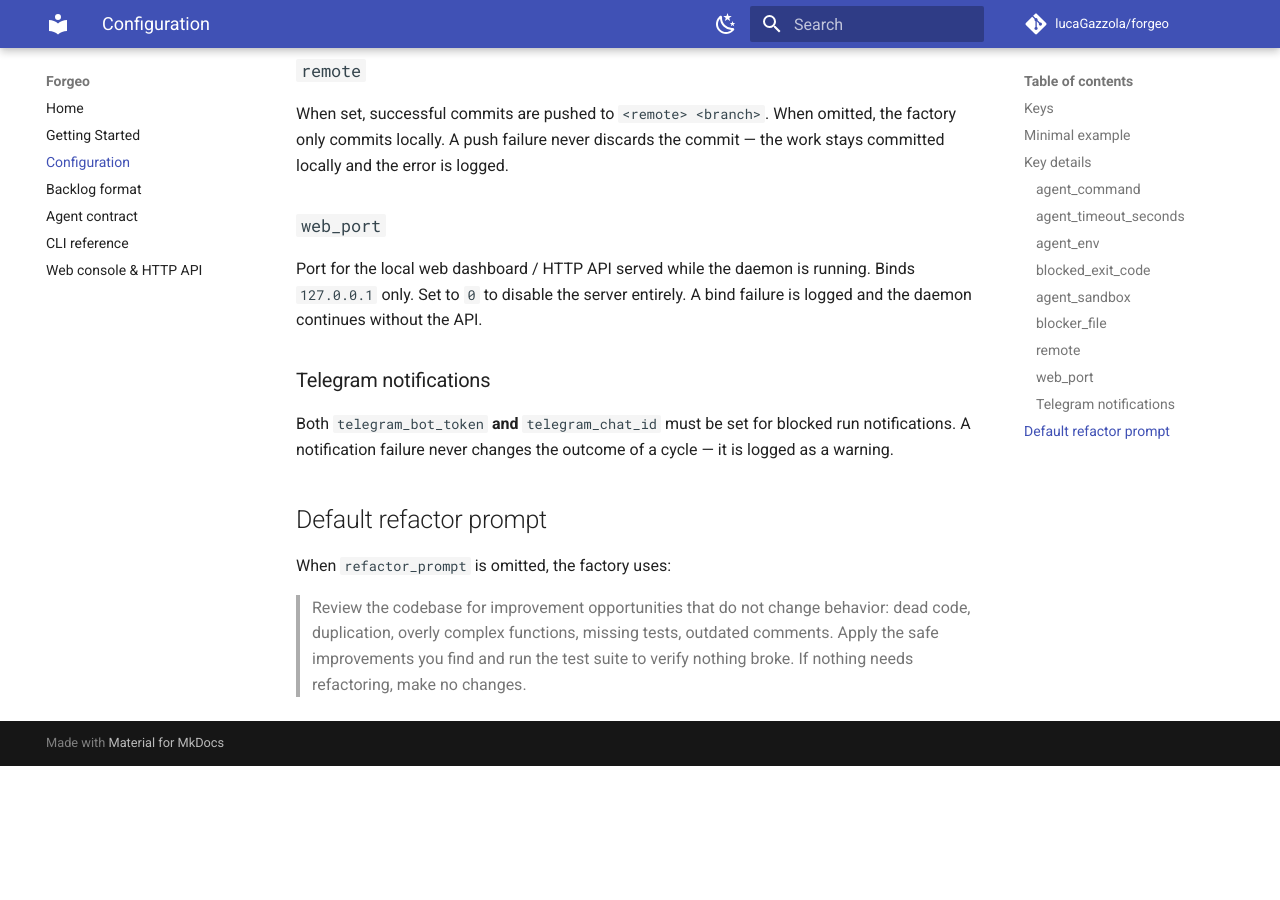
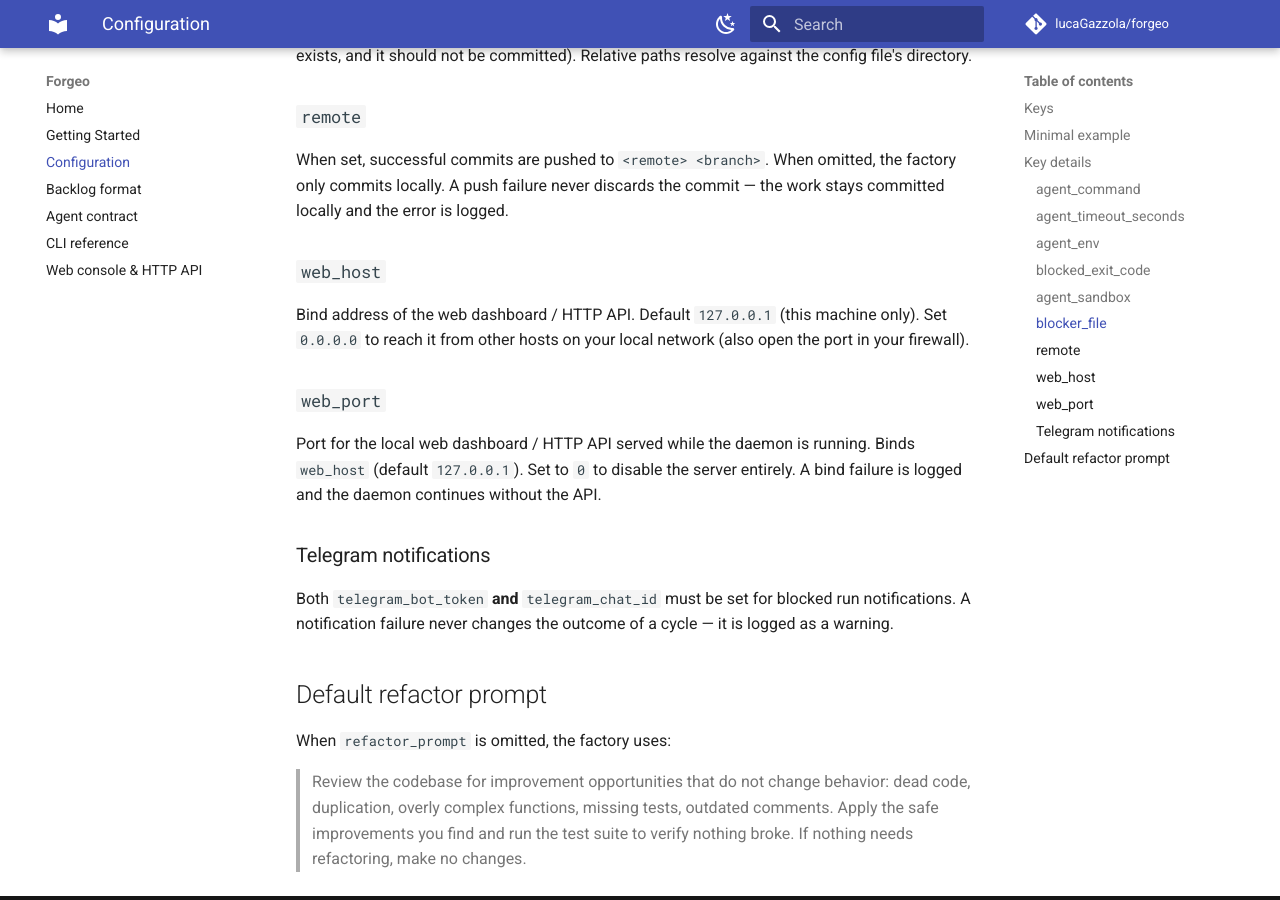
Before and after one commit to lucaGazzola/autonomous-software-factory, an MkDocs documentation site: the page built from docs/configuration.md, in a window 1280 px wide and 900 px high, scrolled down 3633 px. Built offline with MkDocs 1.6.1 and Material for MkDocs 9.7.7, drawn with Linux system fonts in a browser that asks for light colours; comment, search, counter and statistics services are not loaded; before the commit the page ends 4399 px from its top, so only the background shows below that; some of the changed text lies outside the part shown.

Commit message:
factory: Add web_host config to expose the dashboard on the LAN (#SELF-022)

```diff
--- a/docs/configuration.md
+++ b/docs/configuration.md
@@ -30,6 +30,7 @@ use `factory restart` so it re-reads the file.
 | `blocked_exit_code` | `2` | Exit code meaning "needs human input". |
 | `refactor_prompt` | default refactor prompt | Instruction used when the backlog is empty. |
 | `log_file` | `factory.log` | Where the daemon writes its log. |
+| `web_host` | `127.0.0.1` | Web server bind address (`0.0.0.0` exposes it on the LAN). |
 | `web_port` | `8787` | Local web dashboard / HTTP API port (`0` disables the server). |
 | `git_timeout_seconds` | `120` | Kill a git subprocess after this many seconds. |
 | `telegram_bot_token` | — | Telegram bot token for blocked-run notifications (disabled unless `telegram_chat_id` is also set). |
@@ -134,11 +135,18 @@ When set, successful commits are pushed to `<remote> <branch>`. When omitted,
 the factory only commits locally. A push failure never discards the commit —
 the work stays committed locally and the error is logged.
 
+### `web_host`
+
+Bind address of the web dashboard / HTTP API. Default `127.0.0.1` (this
+machine only). Set `0.0.0.0` to reach it from other hosts on your local
+network (also open the port in your firewall).
+
 ### `web_port`
 
 Port for the local web dashboard / HTTP API served while the daemon is
-running. Binds `127.0.0.1` only. Set to `0` to disable the server entirely. A
-bind failure is logged and the daemon continues without the API.
+running. Binds `web_host` (default `127.0.0.1`). Set to `0` to disable the
+server entirely. A bind failure is logged and the daemon continues without
+the API.
 
 ### Telegram notifications
 
```
Also changed, not shown: CHANGELOG.md (+6 -0 lines), README.md (+5 -3 lines), docs/cli-reference.md (+1 -1 lines), docs/getting-started.md (+2 -0 lines), docs/web-console-api.md (+7 -3 lines), 6 other files.
